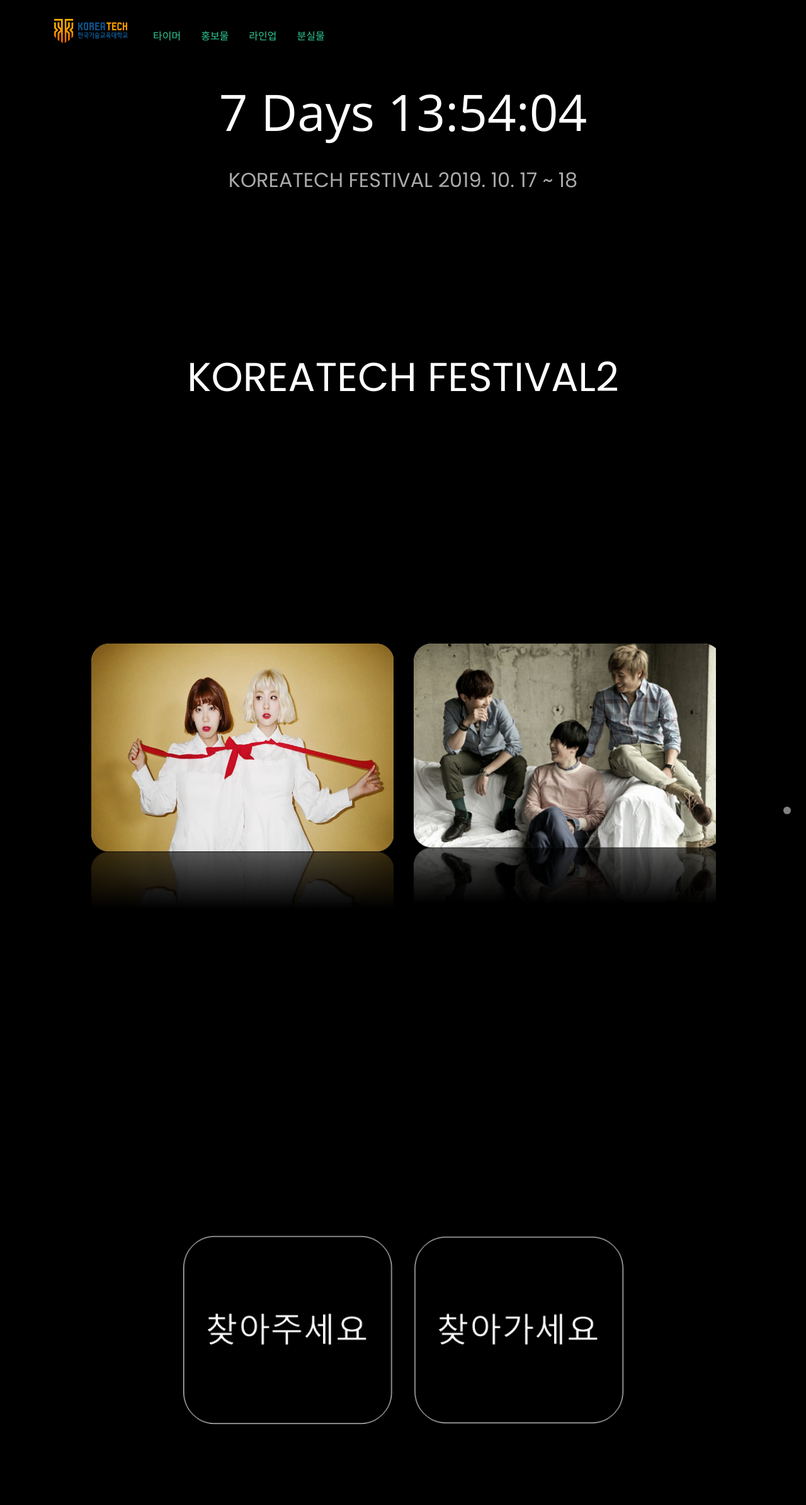
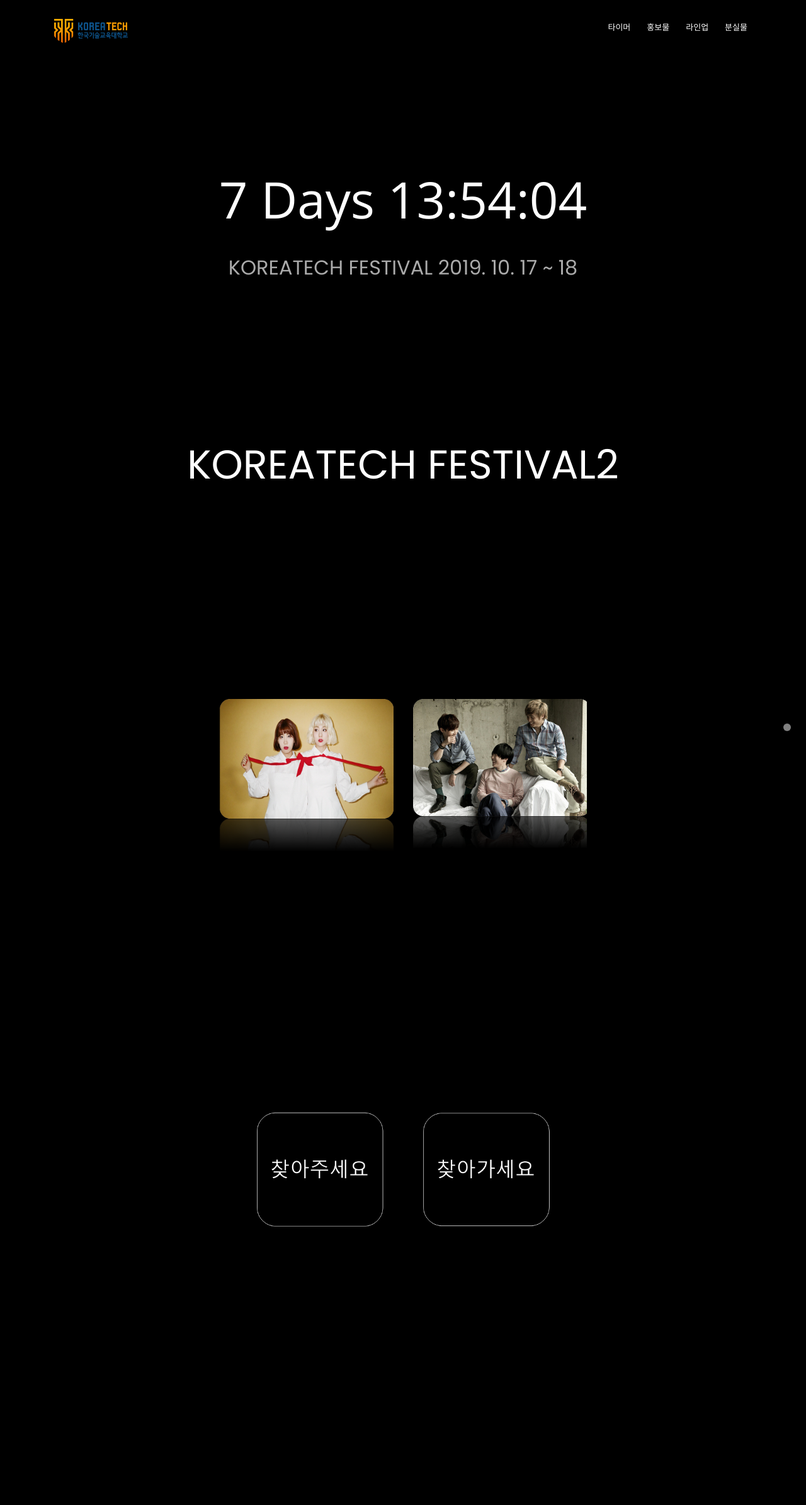
Before and after one commit to kimhagyeong/KOREATECH-FESTIVAL, a Django app: page / in a window 1280 px wide. Shown: the whole page at 63% size. After the commit the page ends 1948 px from the top, so only its background shows below. Run offline with Django 3.2, Linux system fonts and the light colour scheme; some libraries are stand-ins or nearby versions.

Commit message:
main commit 10/09

```diff
--- a/main/static/style/sample.css
+++ b/main/static/style/sample.css
@@ -7,14 +7,17 @@
 	overflow: auto;
 	-ms-overflow-style: none;
 }
+
 ::-webkit-scrollbar {
 	display: none !important;
-  }
+}
+
 .sectionstyle {
 	height:100%;
+	width:100%;
 	text-align:center;
-	padding-top: 20%;
-  }
+	padding:10% 20% 10% 20%;
+}
 
 h1,h2,h3,h4,h5,h6,a{
 	font-family: Arial, sans-serif;
@@ -112,15 +115,15 @@
   }
 
 
-/* Nav Meu Container */
-#nav-menu-container {
+  /* Nav Meu Container */
+  #nav-menu-container {
 	float: right;
 	margin: 0;
   }
 
   @media (max-width: 768px) {
 	#nav-menu-container {
-	  display: none;
+	  display: inline;
 	}
   }
 
@@ -213,7 +216,7 @@
 	color: #fff;
   }
 
-  @media (max-width: 768px) {
+  @media (max-width: 769px) {
 	#mobile-nav-toggle {
 	  display: inline;
 	}
--- a/main/templates/index.html
+++ b/main/templates/index.html
@@ -5,7 +5,7 @@
 
     <meta charset="utf-8">
     <meta http-equiv="X-UA-Compatible" content="IE=edge,chrome=1">
-    <meta name="viewport" content="width=device-width, initial-scale=1, shrink-to-fit=no">
+    <meta name="viewport" content="width=device-width,initial-scale=1.0,minimum-scale=1.0,maximum-scale=1.0">
 	<title>KOREATECH FESTIVAL</title>
 	<link rel="stylesheet" href="{% static 'style/sample.css' %}">
 	<link rel="stylesheet" href="{% static 'style/buttons.css' %}">
@@ -37,6 +37,7 @@
     <link href="https://fonts.googleapis.com/css?family=Open+Sans:300,300i,400,400i,700,700i|Poppins:300,400,500,700" rel="stylesheet">
 
     <!-- Bootstrap CSS File -->
+    <link href="lib/bootstrap/css/bootstrap.min.css" rel="stylesheet">
     <link rel="stylesheet" href="https://stackpath.bootstrapcdn.com/bootstrap/4.3.1/css/bootstrap.min.css" integrity="sha384-ggOyR0iXCbMQv3Xipma34MD+dH/1fQ784/j6cY/iJTQUOhcWr7x9JvoRxT2MZw1T" crossorigin="anonymous">
 
     <!-- Libraries CSS Files -->
@@ -49,55 +50,50 @@
 
 <body class="starlight">
     <div class="wrapper">
-        <div>
         <header id="header">
         <div class="container">
             <div id="logo" class="pull-left">
-                    <a href="#hero"><img src="{% static 'img/logo.png' %}" alt="" title="" /></a>
+                <a href="#timer"><img src="{% static 'img/logo.png' %}" alt="" title="" /></a>
                 <!-- Uncomment below if you prefer to use a text logo -->
                 <!--<h1><a href="#hero">Regna</a></h1>-->
             </div>
 
-                <nav id="navbar-example2" class="navbar navbar-light">
-                    <ul class="nav nav-pills">
-                    <li><a class="nav-link" href="#timer">타이머</a></li>
-                    <li><a class="nav-link" href="#promotion">홍보물</a></li>
-                    <li><a class="nav-link" href="#lineup">라인업</a></li>
-                    <li><a class="nav-link" href="#lost">분실물</a></li>
+            <nav id="nav-menu-container">
+                <ul class="nav-menu">
+                <li><a href="#timer">타이머</a></li>
+                <li><a href="#promotion">홍보물</a></li>
+                <li><a href="#lineup">라인업</a></li>
+                <li><a href="#lost">분실물</a></li>
                 </ul>
             </nav><!-- #nav-menu-container -->
         </div>
         </header><!-- #header -->
-        </div>
-        <div data-spy="scroll" data-target="navbar-example2" data-offset="0">
-
-        <section id="timer" class="sectionstyle">
+        <div id="timer"></div>
+        <section class="sectionstyle" style="margin-top:10%;">
         <p id="clock" style="font-size:500%; color:white;"></p>
         <h3 class="subtitle" style="color:#AAAAAA;">KOREATECH FESTIVAL 2019. 10. 17 ~ 18</h3>
-
         <script type="text/javascript"
             src="https://pagead2.googlesyndication.com/pagead/show_ads.js">
         </script>
+        </section>
+
+        <section id="promotion" class="sectionstyle">
+        <h1  class="title">KOREATECH FESTIVAL2</h1>
+        </section>
+
+        <section id="lineup" class="sectionstyle">
+        <div class="row" style="margin:10%;">
+            <div class="col"><img src="{% static 'img/bol4.png' %}" alt="" title="" style="width:100%; height:100%"/></div>
+            <div class="col"><img src="{% static 'img/mondaykids.png' %}" alt="" title="" style="width:100%; height:100%;"/></div>
         </div>
         </section>
 
-        <section class="sectionstyle">
-        <h1 id="promotion" class="title">KOREATECH FESTIVAL2</h1>
-        </section>
-
-        <section id="lineup" class="sectionstyle">
-        <div class="row" style="margin:10%">
-            <div class="col"><img src="{% static 'img/bol4.png' %}" alt="" title="" style="width:100% ; height:100%"/></div>
-            <div class="col"><img src="{% static 'img/mondaykids.png' %}" alt="" title="" style="width:100%; height:100%;"/></div>
-        </div>
-
-        <section id="lost" class="sectionstyle">
-        <div class="row" style="margin:10%;">
-            <div class="col"><img src="{% static 'img/lostButton1.png' %}" alt="" title="" style="width:70%; height:100%; margin-left: 30%"/></div>
-            <div class="col"><img src="{% static 'img/lostButton2.png' %}" alt="" title="" style="width:70%; height:100%; margin-right: 30%"/></div>
+        <section id="lost" class="sectionstyle" >
+        <div class="row" style="padding:10%;">
+            <div class="col"><img src="{% static 'img/lostButton1.png' %}" alt="" title="" style="width:70%; height:100%; margin-left: 20%"/></div>
+            <div class="col"><img src="{% static 'img/lostButton2.png' %}" alt="" title="" style="width:70%; height:100%; margin-right: 20%"/></div>
         </div>
         </section>
-    </div>
     </div>
 
     <script type="text/javascript">
```
Lines whose indentation alone changed are shown as unchanged.
